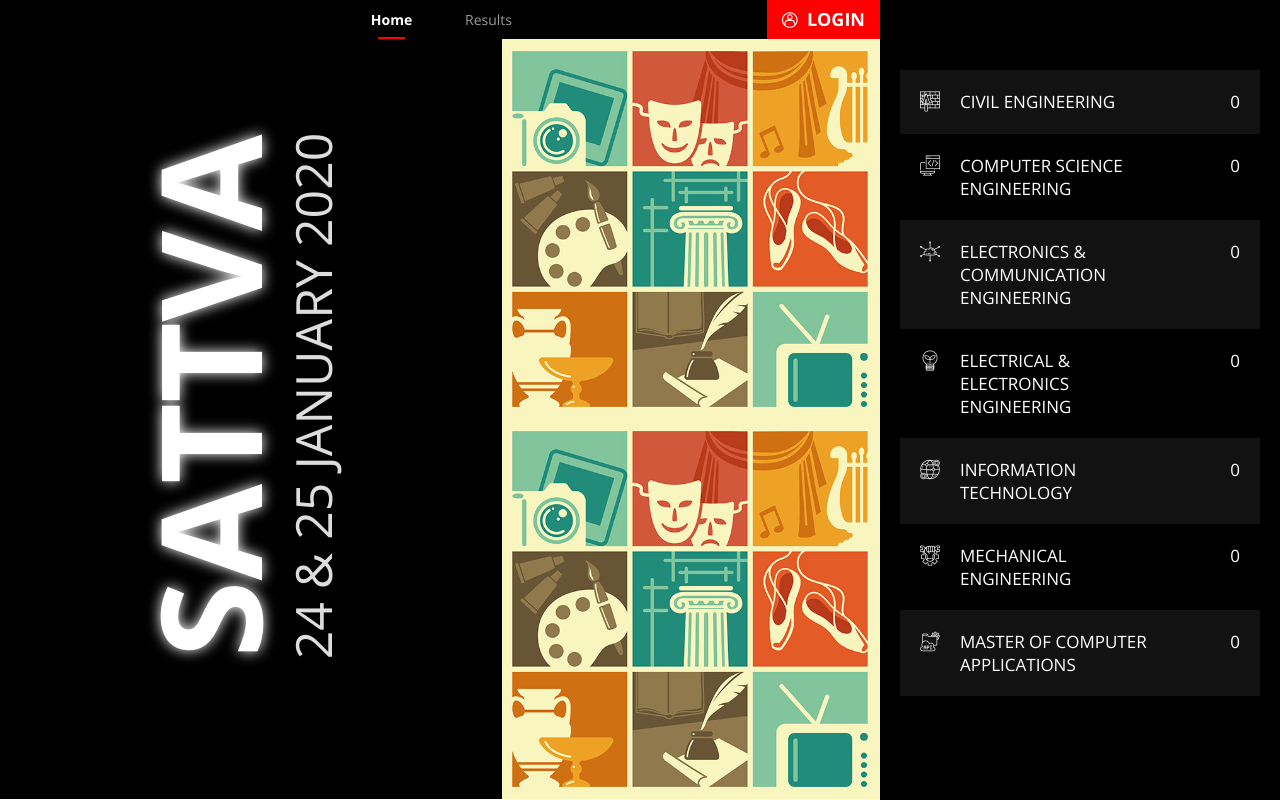
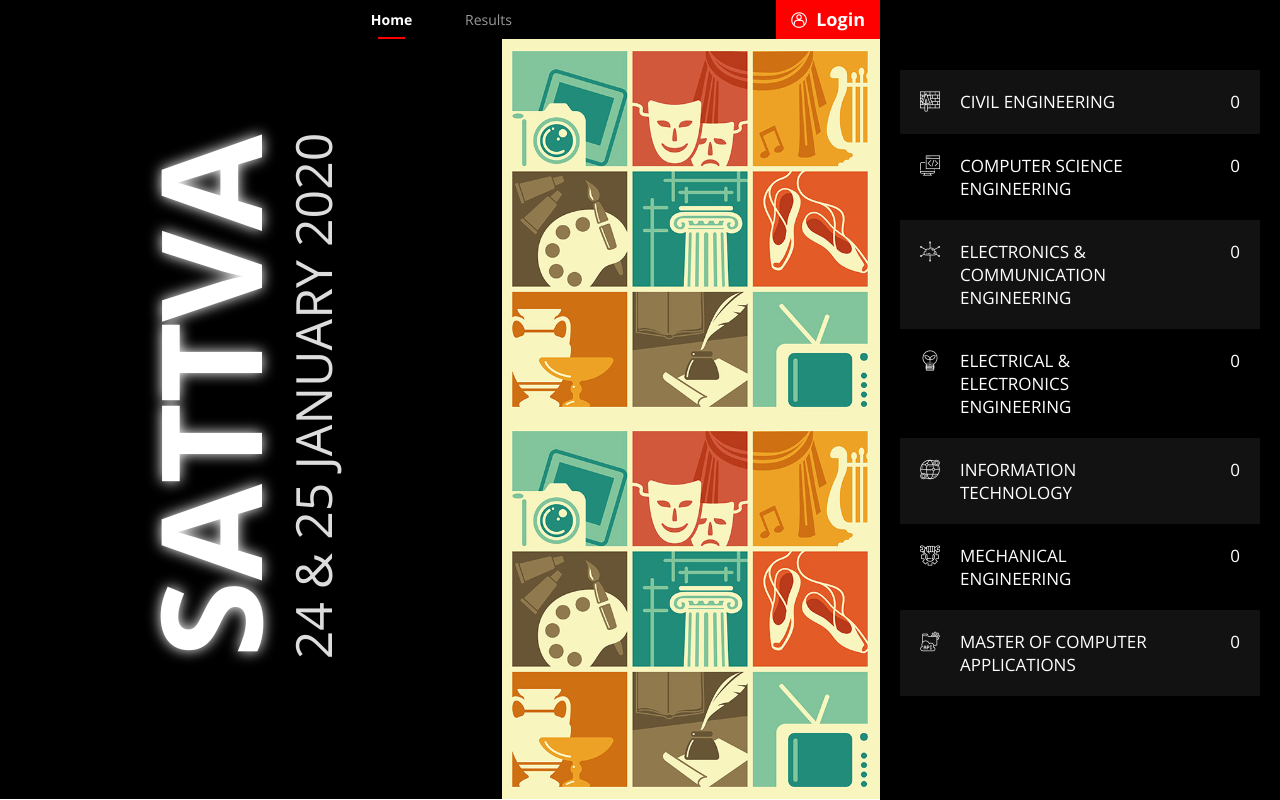
Before and after one commit to Ajuajmal/art-fest-event-manager-sattva, a Django app: page / in a window 1280 px wide; the page is wider, and only the part inside the window is pictured. Run offline with Django 3.2, Linux system fonts and the light colour scheme; parts of the project's set-up code (start-up, migrations or seed data) failed here and were passed over; some libraries are stand-ins or nearby versions.

Commit message:
login typo-status

```diff
--- a/templates/home.html
+++ b/templates/home.html
@@ -97,7 +97,7 @@
             </div>
         </nav>
 
-        <a id="login-link" href="{% url 'list' %}"><i class="flaticon-login"></i><span>LOGIN</span></a>
+        <a id="login-link" href="{% url 'list' %}"><i class="flaticon-login"></i><span>{% if user.is_authenticated %}Dashboard{% else %}Login{% endif %}</span></a>
 
         <div id="wrapper">
 
```
